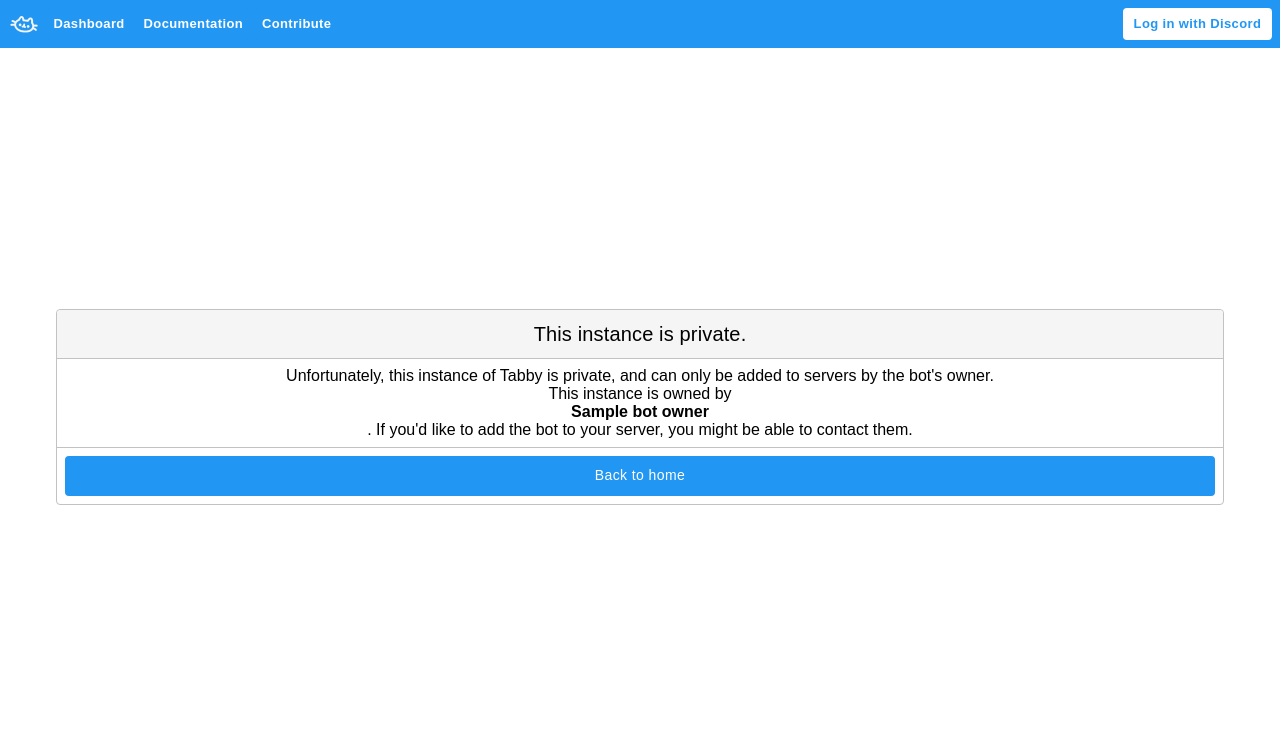
After one commit to kaylynn234/tabby, a Python web app: template tabby/resources/templates/private.html in a window 1280 px wide. The commit adds this page. Shown: the top 745 px of the page. Run offline with Jinja, Linux system fonts and the light colour scheme; the template is opened without the code that fills it: most values are stand-ins (such as "Sample title", 1, 10 or a date in 2020).

Commit message:
Make invite button functional

```diff
--- a/tabby/resources/templates/home.html
+++ b/tabby/resources/templates/home.html
@@ -12,7 +12,7 @@
       </div>
       <div class="actions">
         <a class="filled large button" href="/dashboard">Dashboard</a>
-        <a class="outlined large button" href="/add-to-discord">Add to Discord</a>
+        <a class="outlined large button" href="/invite">Add to Discord</a>
       </div>
     </div>
     <img class="cat" src="/assets/pusheen.png">
--- /dev/null
+++ b/tabby/resources/templates/private.html
@@ -0,0 +1,15 @@
+{% extends "base.html" %}
+{% block content %}
+  <section>
+    <h6>This instance is private.</h6>
+    <div class="content">
+      Unfortunately, this instance of Tabby is private, and can only be added to servers by the bot's owner.
+      <br>
+      This instance is owned by <b>{{ bot_owner.name }}</b>. If you'd like to add the bot to your server, you might be
+      able to contact them.
+    </div>
+    <div class="actions">
+      <a class="filled button" href="/">Back to home</a>
+    </div>
+  </section>
+{% endblock %}
```
Also changed, not shown: tabby/web/pages.py (+16 -0 lines).
